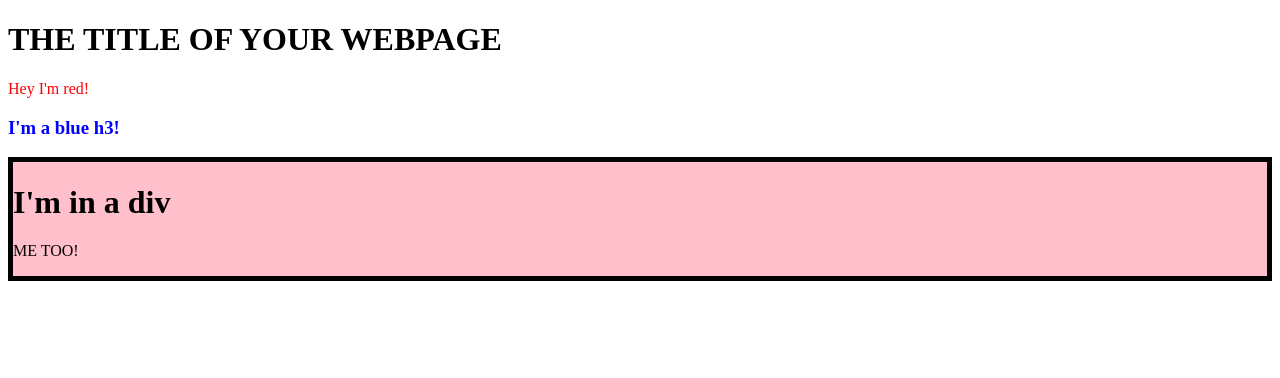
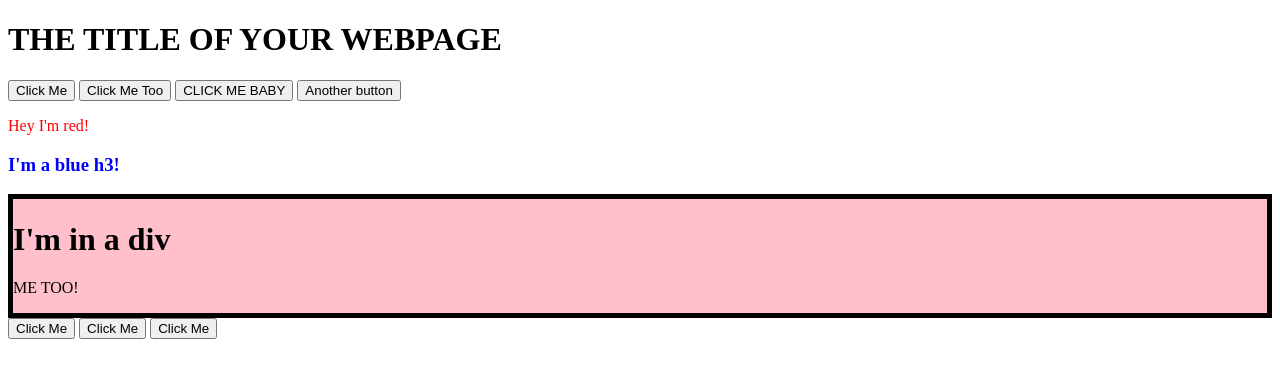
Before and after one commit to therealseanwallace/dom-manipulation, a plain HTML site: page index.html in a window 1280 px wide. Drawn offline with Linux system fonts and the light colour scheme.

Commit message:
Added some more buttons and event listeners

```diff
--- a/index.html
+++ b/index.html
@@ -11,6 +11,16 @@
   <h1>
     THE TITLE OF YOUR WEBPAGE
   </h1>
-  <div id="container"></div>
+  <div id="container">
+    <button onclick="alert('Hello World')">Click Me</button>
+    <button id="btn">Click Me Too</button>
+    <button id="baby">CLICK ME BABY</button>
+    <button id="anotherbutton">Another button</button>
+  </div>
+  <div id="container2">
+    <button id="1">Click Me</button>
+    <button id="2">Click Me</button>
+    <button id="3">Click Me</button>
+</div>
 </body>
 </html>
--- a/script.js
+++ b/script.js
@@ -16,3 +16,27 @@ const newPara2 = document.createElement("p")
 newPara2.textContent = "ME TOO!"
 newDiv.append(newH1, newPara2);
 container.append(newDiv);
+const btn = document.querySelector('#btn');
+btn.addEventListener('click', () => {
+  alert("Hello World");
+});
+baby.addEventListener('click', alertFunction);
+function alertFunction() {
+  alert("YAY! YOU DID IT!");
+}
+const anotherbutton = document.querySelector('#anotherbutton');
+anotherbutton.addEventListener('click', function (e) {
+  console.log(e);
+});
+anotherbutton.addEventListener('click', function (e) {
+  e.target.style.background = 'blue';
+});
+const buttons = document.querySelectorAll('button');
+// we use the .forEach method to iterate through each button
+buttons.forEach((button) => {
+
+  // and for each one we add a 'click' listener
+  button.addEventListener('click', () => {
+    alert(button.id);
+  });
+});
```
